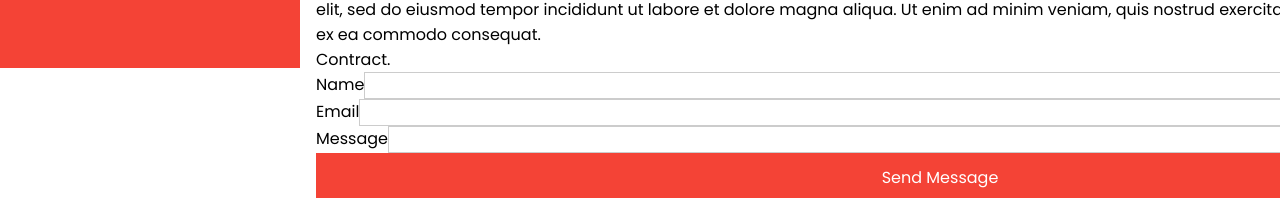
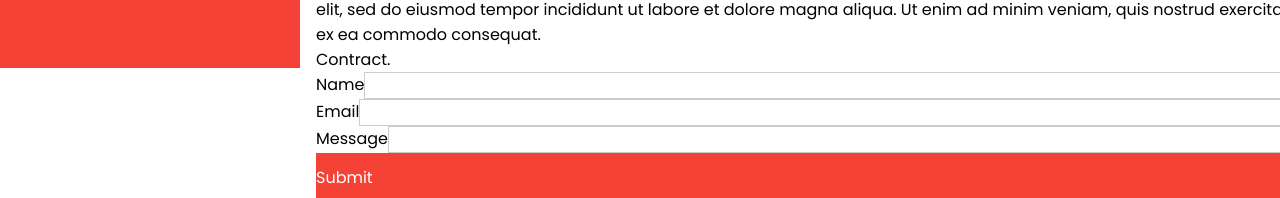
Before and after one commit to himyjan/Front-End-Class-Midterm, a React (Create React App) app: page / in a window 1280 px wide. Shown: the part 732-930 px from the top of the page. Built offline with nearby package versions, Linux system fonts and the light colour scheme.

Commit message:
add hook form for midterm page home form post

```diff
--- a/package.json
+++ b/package.json
@@ -3,12 +3,16 @@
   "version": "0.1.0",
   "private": true,
   "dependencies": {
+    "@hookform/resolvers": "^2.9.8",
+    "axios": "^0.27.2",
     "json-server": "^0.17.0",
     "react": "^18.2.0",
     "react-dom": "^18.2.0",
+    "react-hook-form": "^7.35.0",
     "react-router-dom": "^6.4.0",
     "react-scripts": "5.0.1",
-    "styled-components": "^6.0.0-alpha.7"
+    "styled-components": "^6.0.0-alpha.7",
+    "yup": "^0.32.11"
   },
   "devDependencies": {
     "@types/json-server": "^0.14.4",
--- a/src/pages/Midterm.tsx
+++ b/src/pages/Midterm.tsx
@@ -1,7 +1,60 @@
 /* eslint-disable jsx-a11y/alt-text */
 import Props from '../types/styleComponentsType';
+import axios from 'axios';
+import { useEffect, useState } from 'react';
+import { useForm } from 'react-hook-form';
+import { yupResolver } from '@hookform/resolvers/yup';
+import * as yup from 'yup';
+
+const schema = yup
+  .object()
+  .shape({
+    name: yup.string().required('此欄位必填').min(1, { message: '此欄位必填' }),
+    email: yup
+      .string()
+      .required('此欄位必填')
+      .matches(/^\w+([.-]?\w+)*@\w+([.-]?\w+)*(\.\w{2,3})+$/)
+      .min(1, { message: '此欄位必填' }),
+    message: yup
+      .string()
+      .required('此欄位必填')
+      .min(1, { message: '此欄位必填' }),
+  })
+  .required();
 
 function Midterm({ className }: Props) {
+  const [post, setPost] = useState(null);
+  const baseURL = 'http://localhost:3004/messages';
+
+  useEffect(() => {
+    // axios.get(`${baseURL}/1`).then((response) => {
+    //   setPost(response.data);
+    //   console.log(response.data);
+    // });
+  }, []);
+
+  function btnSendMessage(name: string, email: string, message: string) {
+    axios
+      .post(baseURL, {
+        name: name,
+        email: email,
+        message: message,
+        timestamp: `${Math.round(new Date().getTime() / 1000)}`,
+      })
+      .then((response) => {
+        setPost(response.data);
+        console.log(response.data);
+      });
+  }
+
+  const {
+    register,
+    handleSubmit,
+    formState: { errors },
+  } = useForm({
+    resolver: yupResolver(schema),
+  });
+
   return (
     <div className={className}>
       <div className="midterm-menu-bar">
@@ -62,39 +115,57 @@ function Midterm({ className }: Props) {
           ullamco laboris nisi ut aliquip ex ea commodo consequat.
         </div>
         <div className="">Contract.</div>
+
+        <form
+          onSubmit={handleSubmit((d) =>
+            btnSendMessage(d.name, d.email, d.message)
+          )}
+        >
           <div className="midterm-home-contract-box">
             <div className="midterm-home-contract-input-box">
               <label htmlFor="name">Name</label>
               <input
+                {...register('name')}
                 type="text"
                 id="name"
                 name="name"
                 className="midterm-home-contract-input"
-              required
               />
             </div>
+            {errors.name && (
+              <div className="input-required-error">'此欄位必填'</div>
+            )}
             <div className="midterm-home-contract-input-box">
               <label htmlFor="Email">Email</label>
               <input
+                {...register('email')}
                 type="text"
-              id="Email"
-              name="Email"
+                id="email"
+                name="email"
                 className="midterm-home-contract-input"
-              required
               />
             </div>
+            {errors.email && (
+              <div className="input-required-error">
+                '請輸入正確的email格式'
+              </div>
+            )}
             <div className="midterm-home-contract-input-box">
               <label htmlFor="Message">Message</label>
               <input
+                {...register('message')}
                 type="text"
-              id="Message"
-              name="Message"
+                id="message"
+                name="message"
                 className="midterm-home-contract-input"
-              required
               />
             </div>
+            {errors.message && (
+              <div className="input-required-error">'此欄位必填'</div>
+            )}
           </div>
-        <div className="midterm-home-btn-send-message">Send Message</div>
+          <input type="submit" className="midterm-home-btn-send-message" />
+        </form>
       </div>
     </div>
   );
```
Lines whose indentation alone changed are shown as unchanged.
